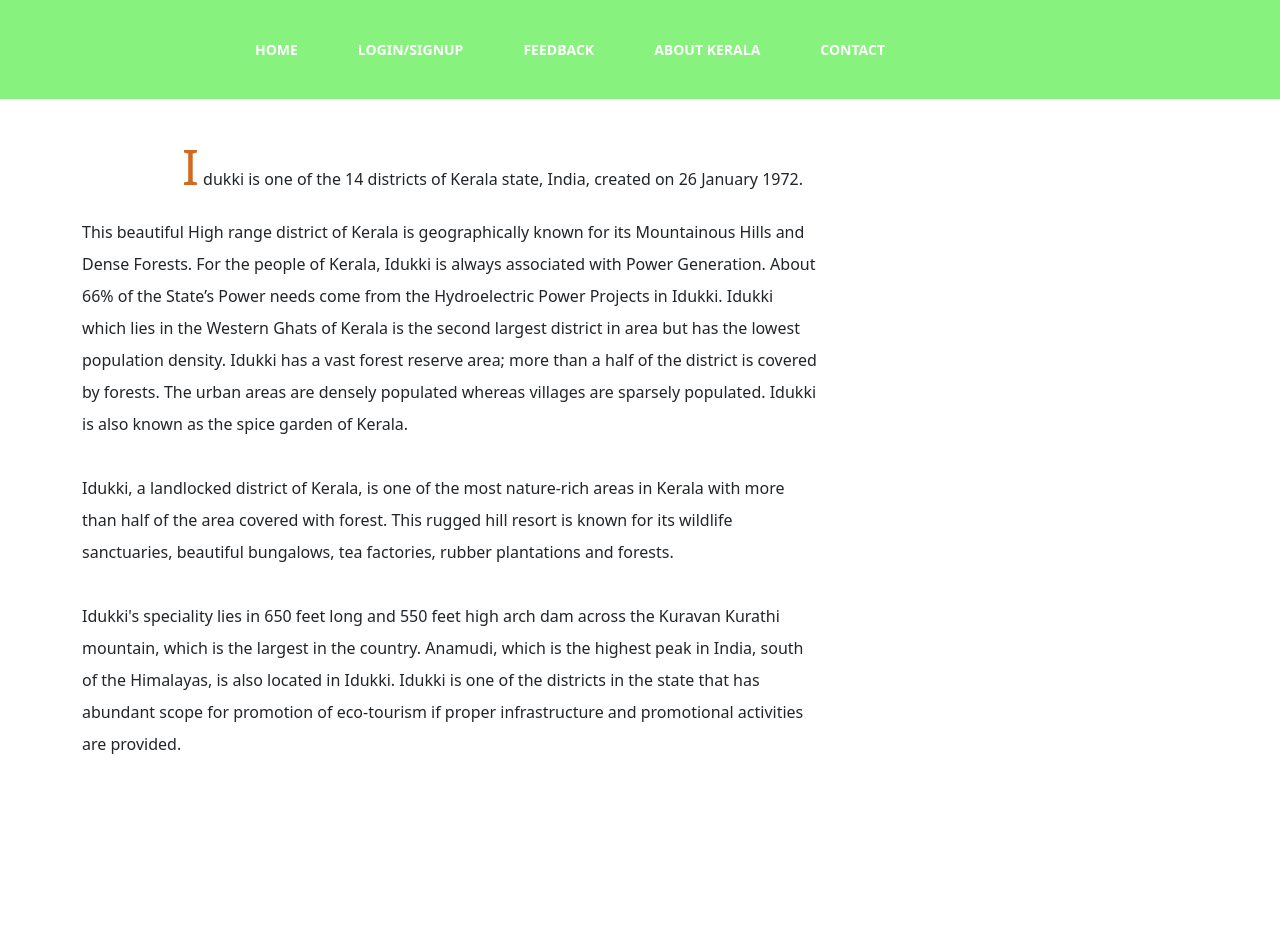
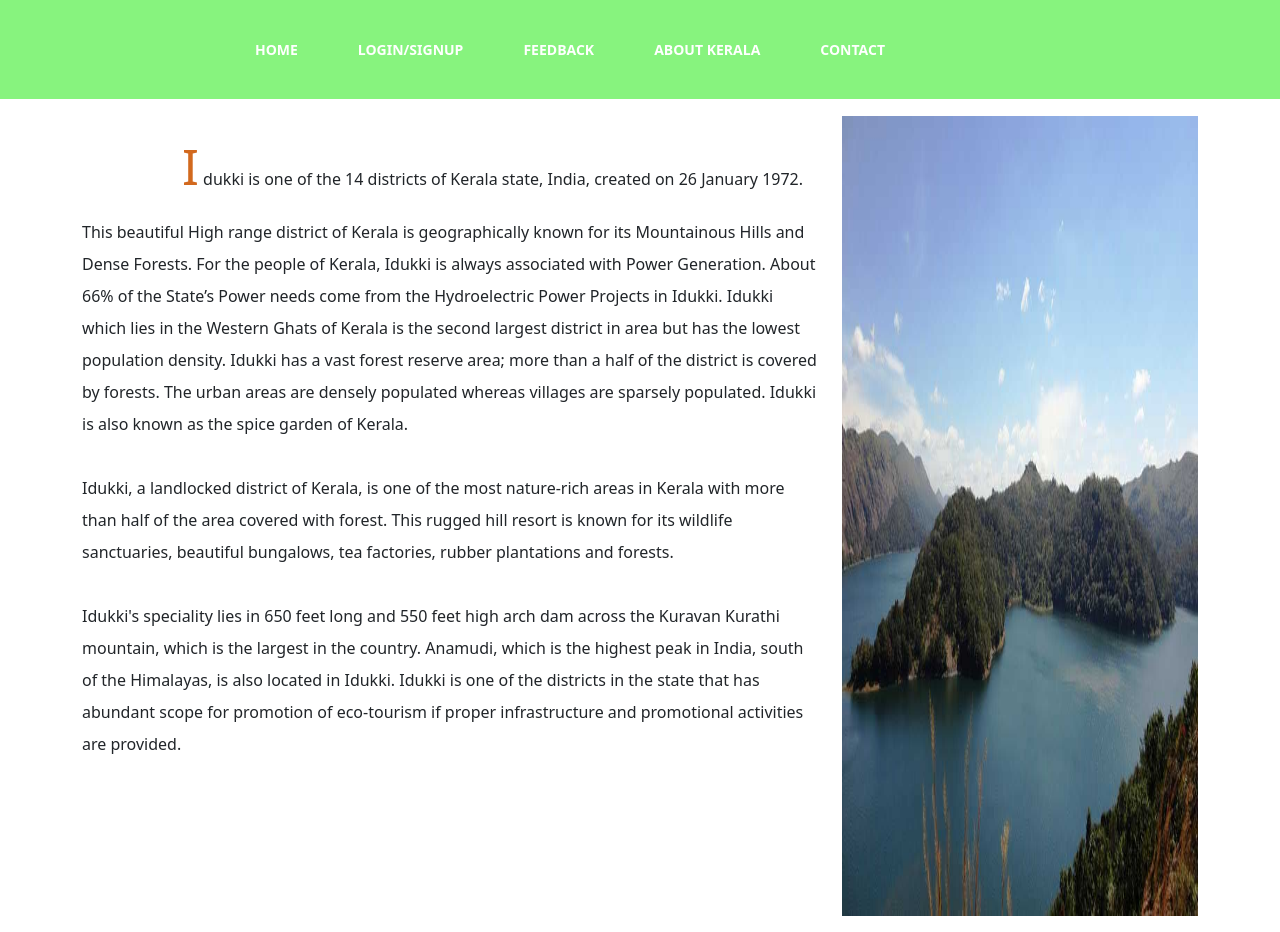
Before and after one commit to Ajithvc45/tourism, a plain HTML site: page idukki.html in a window 1280 px wide. Before the commit the page ends 800 px from the top, so only its background shows below. Drawn offline with nearby package versions, Linux system fonts and the light colour scheme.

Commit message:
Update idukki.html

```diff
--- a/idukki.html
+++ b/idukki.html
@@ -31,7 +31,7 @@
                         Idukki's speciality lies in 650 feet long and 550 feet high arch dam across the Kuravan Kurathi mountain, which is the largest in the country. Anamudi, which is the highest peak in India, south of the Himalayas, is also located in Idukki. Idukki is one of the districts in the state that has abundant scope for promotion of eco-tourism if proper infrastructure and promotional activities are provided.</p>
                 </div>
                 <div class="col-lg-4">
-
+                    <img src="./images/hillview.jpg" alt="">
                 </div>
             </div>
         </div>
```
